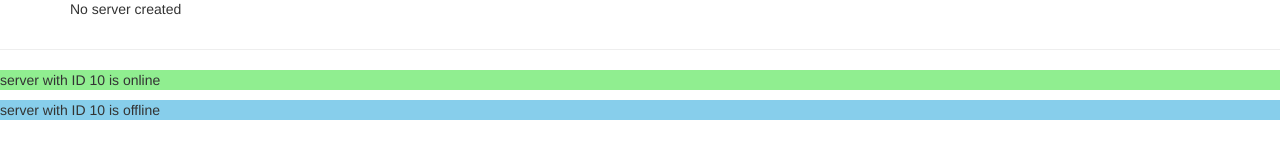
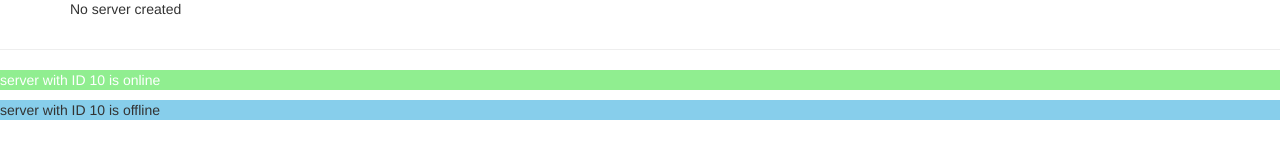
Before and after one commit to rawnakchourasia/Learn-Angular, an Angular app: page / in a window 1280 px wide. Shown: the part 240-398 px from the top of the page. Built offline with nearby package versions, Linux system fonts and the light colour scheme.

Commit message:
ngClass and ngFor

```diff
--- a/src/app/server/server.component.html
+++ b/src/app/server/server.component.html
@@ -1,2 +1,2 @@
 
-<p [ngStyle]="{backgroundColor: getColor()}">{{ 'server' }} with ID {{ serverId }} is {{ showServerName() }}</p>
+<p [ngStyle]="{backgroundColor: getColor()}" [ngClass]="{ online : serverStatus === 'online'}">{{ 'server' }} with ID {{ serverId }} is {{ showServerName() }}</p>
--- a/src/app/server/server.component.ts
+++ b/src/app/server/server.component.ts
@@ -2,7 +2,12 @@
 
 @Component({
     selector : 'app-server',
-    templateUrl : './server.component.html'
+    templateUrl : './server.component.html',
+    styles : [`
+    .online{
+        color:white;
+    }
+    `]
 })
 
 export class ServerComponent{
--- a/src/app/servers/servers.component.html
+++ b/src/app/servers/servers.component.html
@@ -18,5 +18,4 @@
 
 </div>
 <hr>
-<app-server></app-server>
-<app-server></app-server>
+<app-server *ngFor="let server of servers"></app-server>
--- a/src/app/servers/servers.component.ts
+++ b/src/app/servers/servers.component.ts
@@ -11,6 +11,7 @@
   serverStatus = 'open';
   statusOfTheServer = 'Server is not running';
   typedServerName = '';
+  servers = ["server1", "server2"];
 
   getServerStatus(){
     return 'closed';
@@ -30,6 +31,7 @@
 
   }
   checkServerStatus(){
+    this.servers.push(this.typedServerName);
     this.serverName=true;
     this.statusOfTheServer='Server has started to run on Server :'+this.typedServerName;
   };
```
